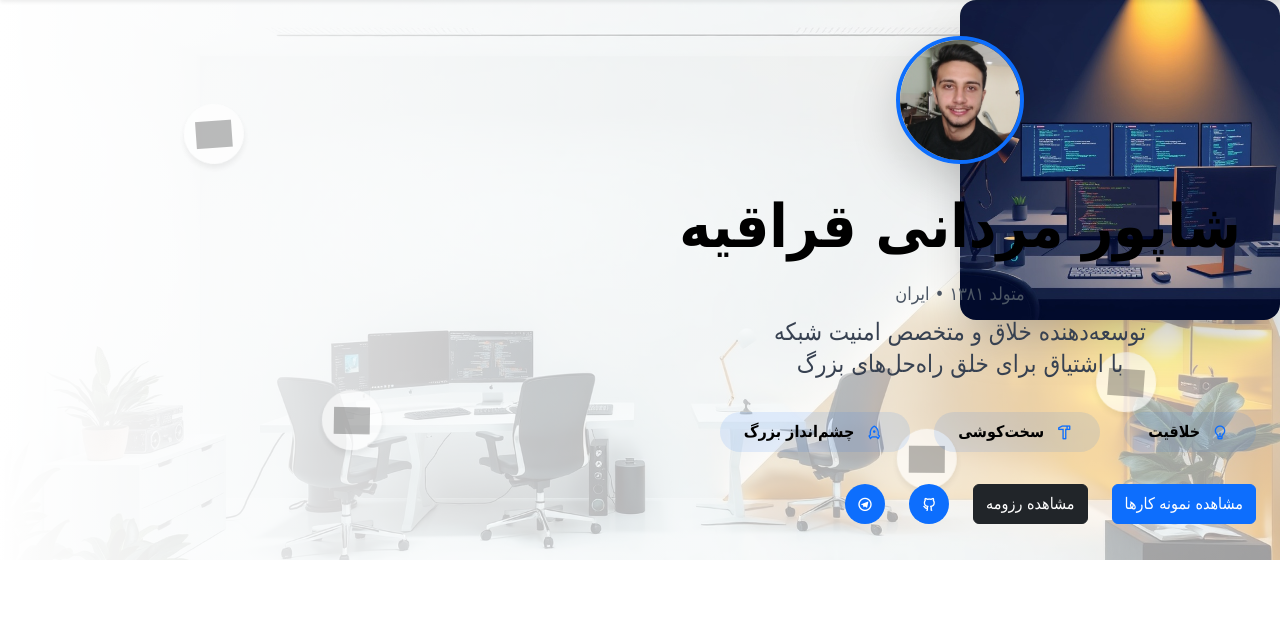
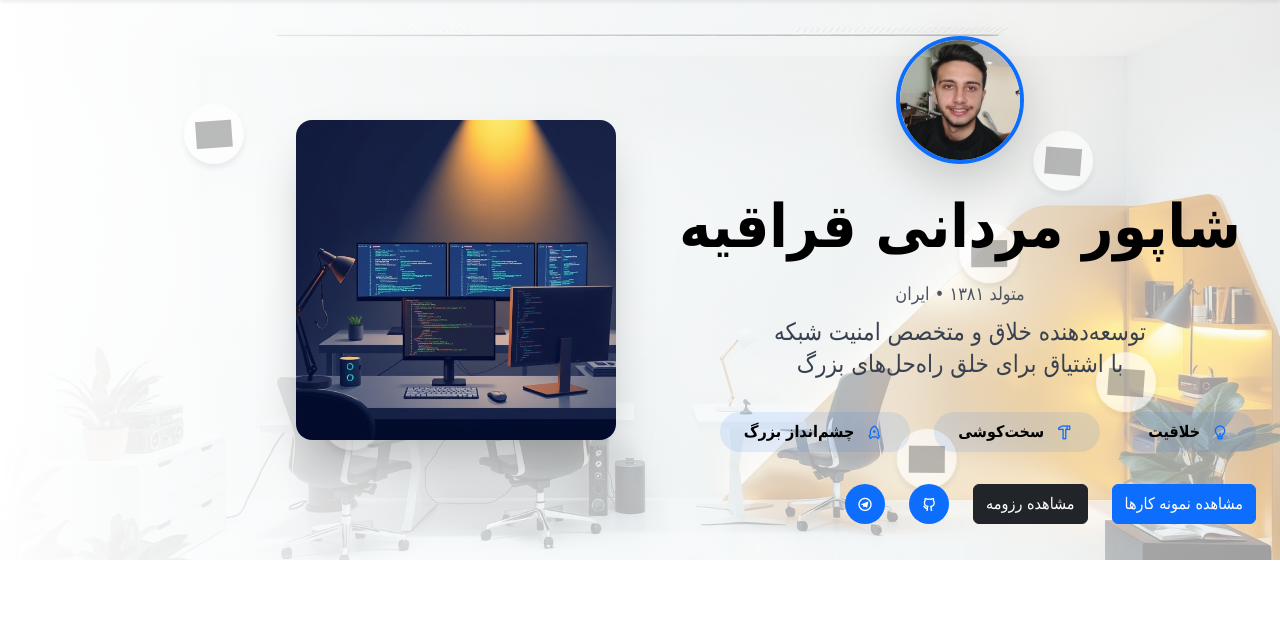
Before and after one commit to kingshp2002/kingshp-site, a Django app: page / in a window 1280 px wide. Shown: the part 65-698 px from the top of the page. Run offline with Django 5.2, Linux system fonts and the light colour scheme; some libraries are stand-ins or nearby versions; grey boxes are pictures that could not be loaded.

Commit message:
Revert to grid layout with w-80 h-30 classes applied to image container

```diff
--- a/home/templates/home/index.html
+++ b/home/templates/home/index.html
@@ -15,9 +15,6 @@
 <div class="skill-icon css"></div>
 <div class="skill-icon js"></div>
 </div>
-</div>
-<div class="absolute top-0 right-0 w-80 h-30">
-<img src="{% static 'images/web-development.jpg' %}" alt="توسعه وب" class="w-full h-full rounded-2xl shadow-2xl object-cover">
 </div>
 <div class="relative z-10 max-w-7xl mx-auto px-4 sm:px-6 lg:px-8 w-full">
 <div class="grid lg:grid-cols-2 gap-12 items-center">
@@ -80,6 +77,11 @@
 <i class="ri-telegram-line"></i>
 </a>
 </div>
+</div>
+</div>
+<div class="hidden lg:block">
+<div class="w-80 h-30">
+<img src="{% static 'images/web-development.jpg' %}" alt="توسعه وب" class="w-full h-full rounded-2xl shadow-2xl object-cover">
 </div>
 </div>
 </div>
```
